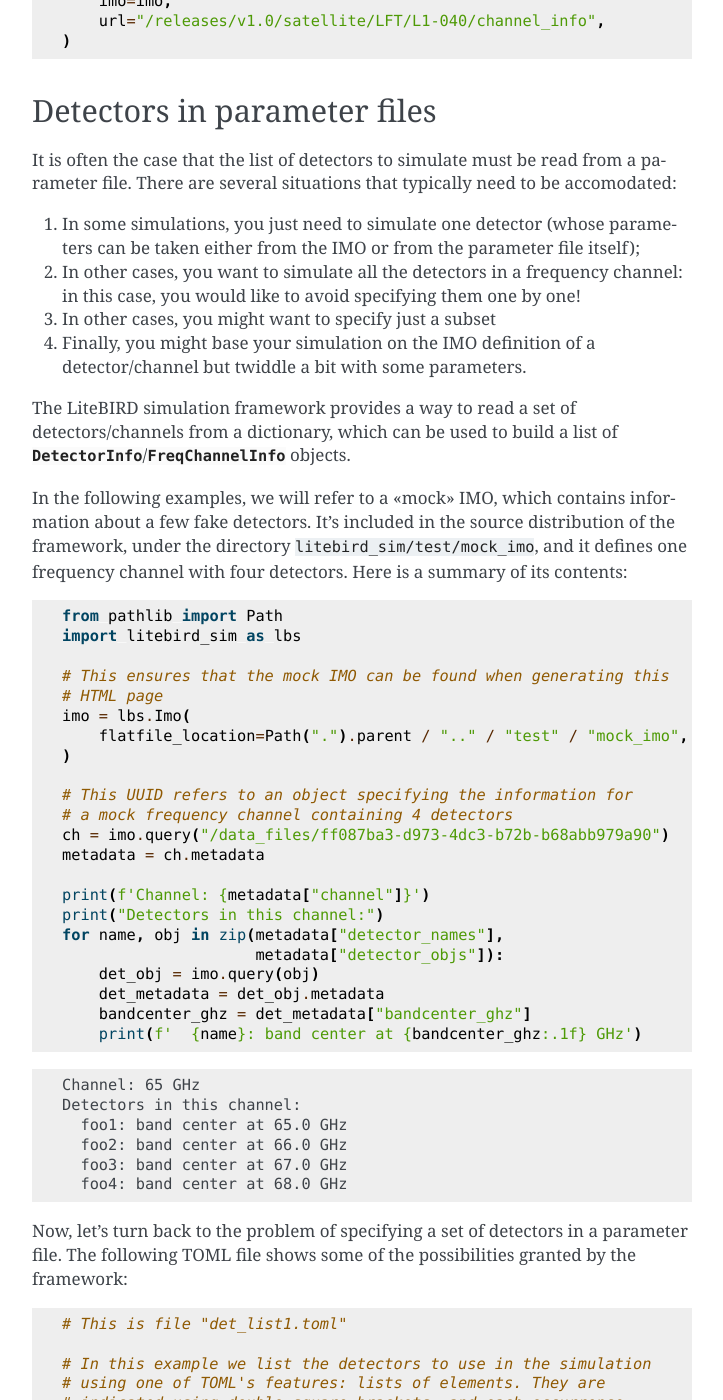
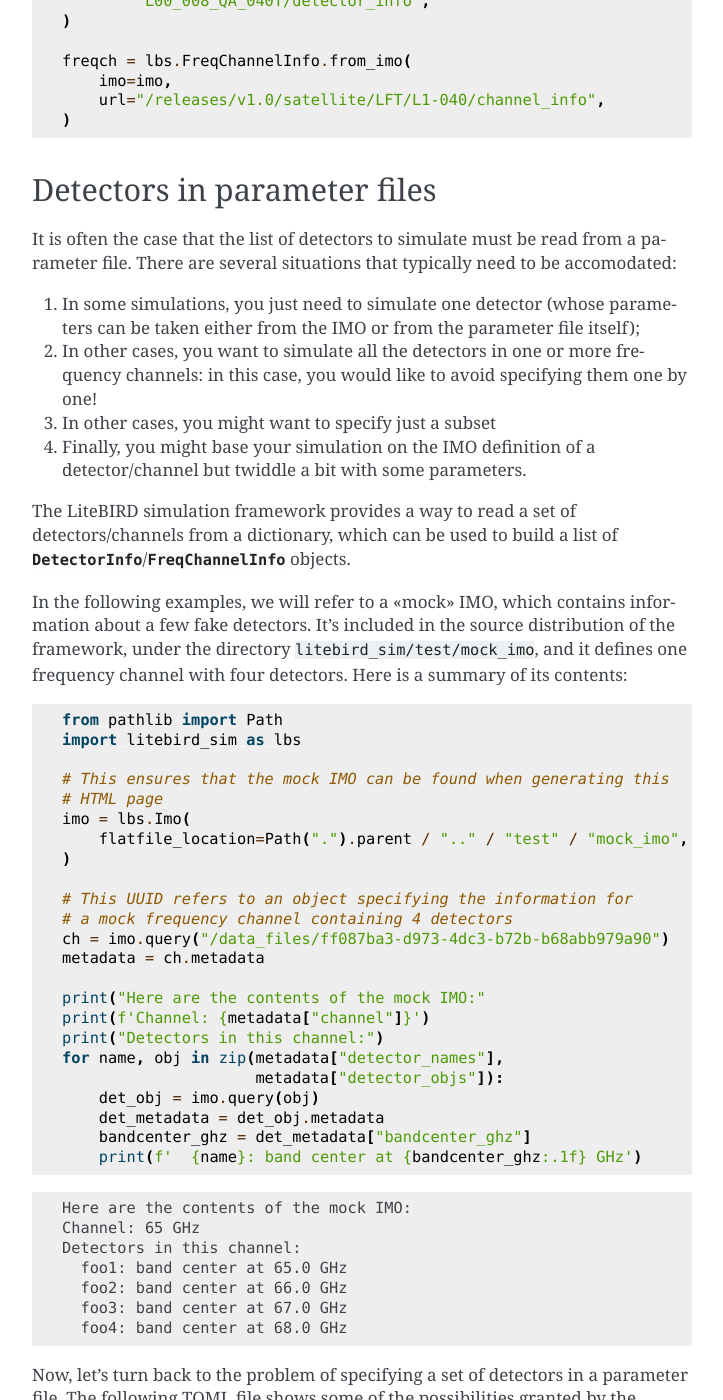
Before and after one commit to litebird/litebird_sim, a Sphinx documentation site: the page built from docs/source/detectors.rst, in a window 1280 px wide and 1400 px high, scrolled down 1945 px. Shown: the whole window, without its empty margins (388-1111 px from the left). Built offline with Sphinx 7.4.7, drawn with Linux system fonts in a browser that asks for light colours; some of the changed text lies outside the part shown.

Commit message:
Improve the docs

```diff
--- a/docs/source/detectors.rst
+++ b/docs/source/detectors.rst
@@ -59,7 +59,11 @@
       number_of_detectors=64, # 32 pairs
   )
 
+  # Return a "mock" detector that is representative of the
+  # frequency channel
   mock_det = chinfo.get_boresight_detector(name="mydet")
+
+  # Look, ma, a detector!
   assert isinstance(mock_det, lbs.DetectorInfo)
   assert mock_det.name == "mydet"
 
@@ -80,7 +84,7 @@
 
 The way information about detectors and frequency channels is stored
 in the IMO closely match the :class:`.DetectorInfo` and
-:class:`.FreqChannelinfo` classes. In fact, they can be retrieved
+:class:`.FreqChannelInfo` classes. In fact, they can be retrieved
 easily from the IMO using the static methods
 :meth:`.DetectorInfo.from_imo` and :meth:`.FreqChannelInfo.from_imo`::
 
@@ -111,9 +115,9 @@
 1. In some simulations, you just need to simulate one detector (whose
    parameters can be taken either from the IMO or from the parameter
    file itself);
-2. In other cases, you want to simulate all the detectors in a
-   frequency channel: in this case, you would like to avoid specifying
-   them one by one!
+2. In other cases, you want to simulate all the detectors in one or
+   more frequency channels: in this case, you would like to avoid
+   specifying them one by one!
 3. In other cases, you might want to specify just a subset
 4. Finally, you might base your simulation on the IMO definition of a
    detector/channel but twiddle a bit with some parameters.
@@ -144,6 +148,7 @@
    ch = imo.query("/data_files/ff087ba3-d973-4dc3-b72b-b68abb979a90")
    metadata = ch.metadata
 
+   print("Here are the contents of the mock IMO:"
    print(f'Channel: {metadata["channel"]}')
    print("Detectors in this channel:")
    for name, obj in zip(metadata["detector_names"],
@@ -155,6 +160,7 @@
 
 .. testoutput::
 
+    Here are the contents of the mock IMO:
     Channel: 65 GHz
     Detectors in this channel:
       foo1: band center at 65.0 GHz
```
